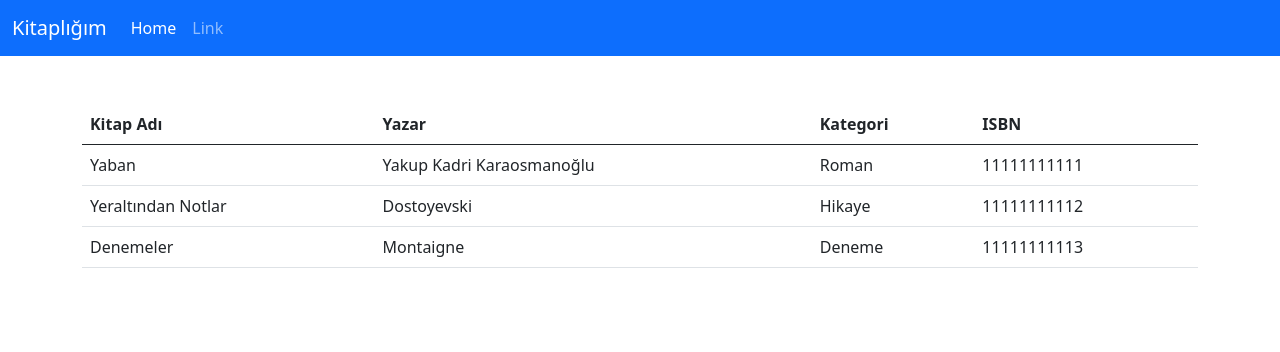
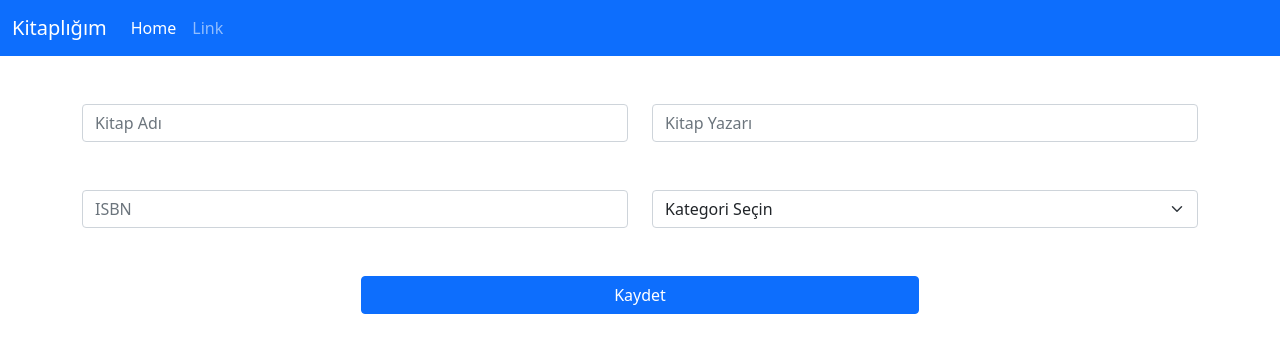
Before and after one commit to emreharman/3-sezon-haftasonu-react-library, a React (Create React App) app: page /add-book in a window 1280 px wide. Shown: the top 352 px of the page. Built offline with nearby package versions, Linux system fonts and the light colour scheme; data requests are answered from the project's data file.

Commit message:
setup rouuting&add book

```diff
--- a/db.json
+++ b/db.json
@@ -5,34 +5,41 @@
       "name": "Yaban",
       "author": "Yakup Kadri Karaosmanoğlu",
       "isbn": "11111111111",
-      "categoryId": 1
+      "categoryId": "1"
     },
     {
       "id": 2,
       "name": "Yeraltından Notlar",
       "author": "Dostoyevski",
       "isbn": "11111111112",
-      "categoryId": 2
+      "categoryId": "2"
     },
     {
       "id": 3,
       "name": "Denemeler",
       "author": "Montaigne",
       "isbn": "11111111113",
-      "categoryId": 3
+      "categoryId": "3"
+    },
+    {
+      "id": 1662320160640,
+      "name": "Sineklerin Tanrısı",
+      "author": "William Golding",
+      "isbn": "",
+      "categoryId": "1"
     }
   ],
   "categories": [
     {
-      "id": 1,
+      "id": "1",
       "name": "Roman"
     },
     {
-      "id": 2,
+      "id": "2",
       "name": "Hikaye"
     },
     {
-      "id": 3,
+      "id": "3",
       "name": "Deneme"
     }
   ]
--- a/package.json
+++ b/package.json
@@ -10,6 +10,7 @@
     "json-server": "^0.17.0",
     "react": "^18.2.0",
     "react-dom": "^18.2.0",
+    "react-router-dom": "^6.3.0",
     "react-scripts": "5.0.1",
     "web-vitals": "^2.1.4"
   },
--- a/src/App.js
+++ b/src/App.js
@@ -1,14 +1,17 @@
 import React from "react";
+import { BrowserRouter, Routes, Route } from "react-router-dom";
+import AddBook from "./pages/AddBook";
 
-import Header from "./components/Header";
-import ListBooks from "./components/ListBooks";
+import Home from "./pages/Home";
 
 function App() {
   return (
-    <div className="App">
-      <Header />
-      <ListBooks />
-    </div>
+    <BrowserRouter>
+      <Routes>
+        <Route path="/" element={<Home />} />
+        <Route path="/add-book" element={<AddBook />} />
+      </Routes>
+    </BrowserRouter>
   );
 }
 
--- /dev/null
+++ b/src/components/AddBookForm.js
@@ -0,0 +1,111 @@
+import React, { useEffect, useState } from "react";
+import { useNavigate } from "react-router-dom";
+import axios from "axios";
+import Loading from "./Loading";
+
+const AddBookForm = (props) => {
+  const navigate = useNavigate();
+  const [categories, setCategories] = useState(null);
+  const [bookname, setBookname] = useState("");
+  const [author, setAuthor] = useState("");
+  const [isbn, setIsbn] = useState("");
+  const [category, setCategory] = useState("");
+  useEffect(() => {
+    axios
+      .get("http://localhost:3004/categories")
+      .then((res) => {
+        console.log(res);
+        setCategories(res.data);
+      })
+      .catch((err) => console.log(err));
+  }, []);
+
+  const handleSubmit = (event) => {
+    event.preventDefault();
+    if (bookname === "" || author === "" || category === "") {
+      alert("Kitap adı, Kitap Yazarı ve Kategori boş bırakılamaz");
+      return;
+    }
+    const newBook = {
+      id: new Date().getTime(),
+      name: bookname,
+      author: author,
+      isbn: isbn,
+      categoryId: category,
+    };
+    axios
+      .post("http://localhost:3004/books", newBook)
+      .then((res) => {
+        console.log("kitap ekle res", res);
+        setBookname("");
+        setAuthor("");
+        setIsbn("");
+        setCategory("");
+        navigate("/");
+      })
+      .catch((err) => console.log(err));
+  };
+
+  if (categories === null) {
+    return <Loading />;
+  }
+
+  return (
+    <div className="container my-5">
+      <form onSubmit={handleSubmit}>
+        <div className="row">
+          <div className="col">
+            <input
+              type="text"
+              className="form-control"
+              placeholder="Kitap Adı"
+              value={bookname}
+              onChange={(event) => setBookname(event.target.value)}
+            />
+          </div>
+          <div className="col">
+            <input
+              type="text"
+              className="form-control"
+              placeholder="Kitap Yazarı"
+              value={author}
+              onChange={(event) => setAuthor(event.target.value)}
+            />
+          </div>
+        </div>
+        <div className="row my-5">
+          <div className="col">
+            <input
+              type="text"
+              className="form-control"
+              placeholder="ISBN"
+              value={isbn}
+              onChange={(event) => setIsbn(event.target.value)}
+            />
+          </div>
+          <div className="col">
+            <select
+              className="form-select"
+              value={category}
+              onChange={(event) => setCategory(event.target.value)}
+            >
+              <option value={""} selected>
+                Kategori Seçin
+              </option>
+              {categories.map((cat) => {
+                return <option value={cat.id}>{cat.name}</option>;
+              })}
+            </select>
+          </div>
+        </div>
+        <div className="d-flex justify-content-center">
+          <button type="submit" className="btn btn-primary w-50">
+            Kaydet
+          </button>
+        </div>
+      </form>
+    </div>
+  );
+};
+
+export default AddBookForm;
--- a/src/components/ListBooks.js
+++ b/src/components/ListBooks.js
@@ -1,4 +1,5 @@
 import React, { useEffect, useState } from "react";
+import { Link } from "react-router-dom";
 import axios from "axios";
 import Loading from "./Loading";
 
@@ -14,9 +15,7 @@ const ListBooks = (props) => {
         axios
           .get("http://localhost:3004/categories")
           .then((resCat) => {
-            setTimeout(() => {
-              setCategories(resCat.data);
-            }, 5000);
+            setCategories(resCat.data);
           })
           .catch((err) => console.log("categories err", err));
       })
@@ -27,6 +26,11 @@ const ListBooks = (props) => {
   }
   return (
     <div className="container my-5">
+      <div className="my-3 d-flex justify-content-end">
+        <Link to="/add-book" className="btn btn-primary">
+          Kitap Ekle
+        </Link>
+      </div>
       <table className="table">
         <thead>
           <tr>
--- /dev/null
+++ b/src/pages/AddBook.js
@@ -0,0 +1,14 @@
+import React from "react";
+import Header from "../components/Header";
+import AddBookForm from "../components/AddBookForm";
+
+const AddBook = (props) => {
+  return (
+    <div>
+      <Header />
+      <AddBookForm />
+    </div>
+  );
+};
+
+export default AddBook;
--- /dev/null
+++ b/src/pages/Home.js
@@ -0,0 +1,14 @@
+import React from "react";
+import Header from "../components/Header";
+import ListBooks from "../components/ListBooks";
+
+const Home = (props) => {
+  return (
+    <div>
+      <Header />
+      <ListBooks />
+    </div>
+  );
+};
+
+export default Home;
```
Also changed, not shown: 1 other file (tests, documents, lock files or other folders).
